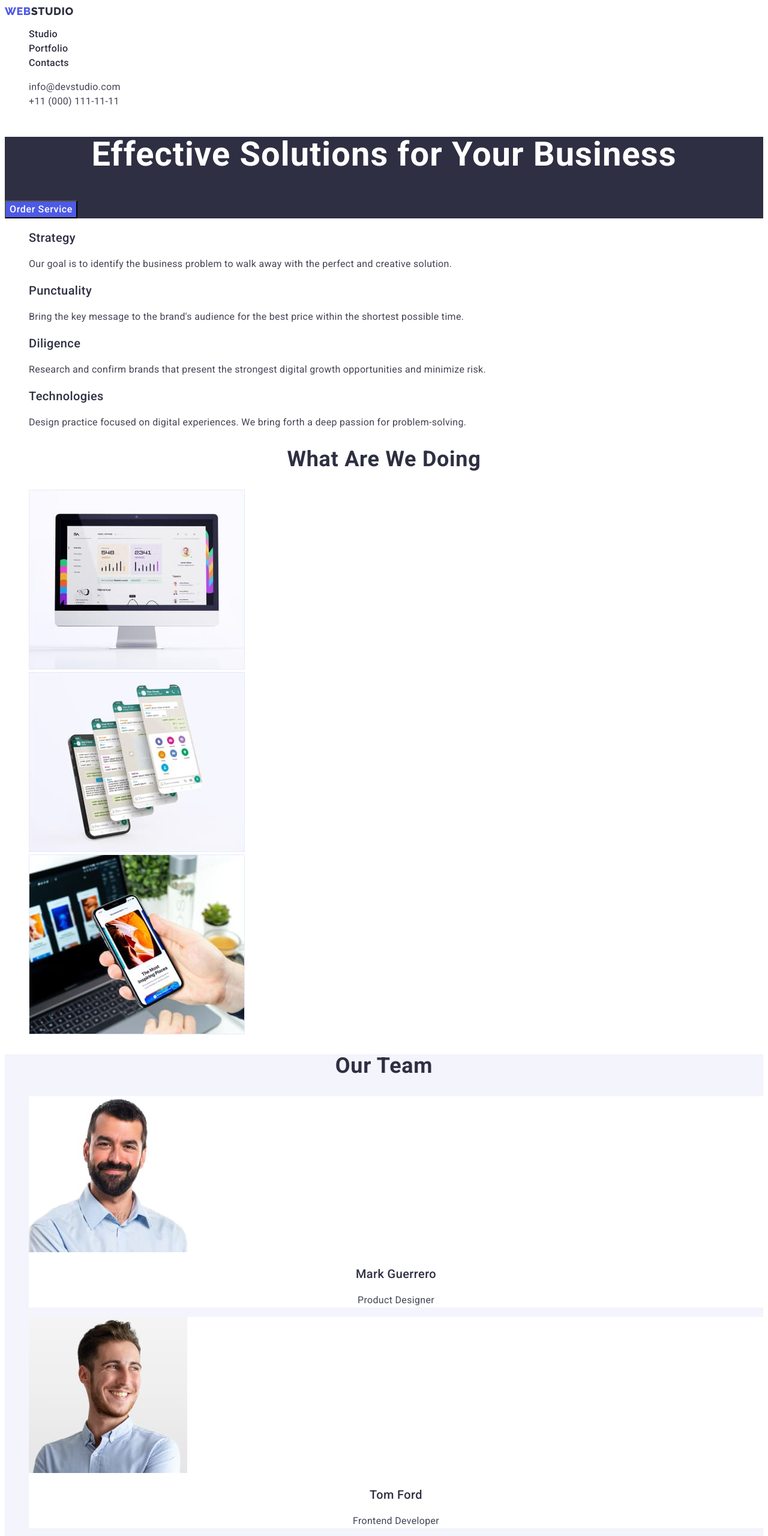
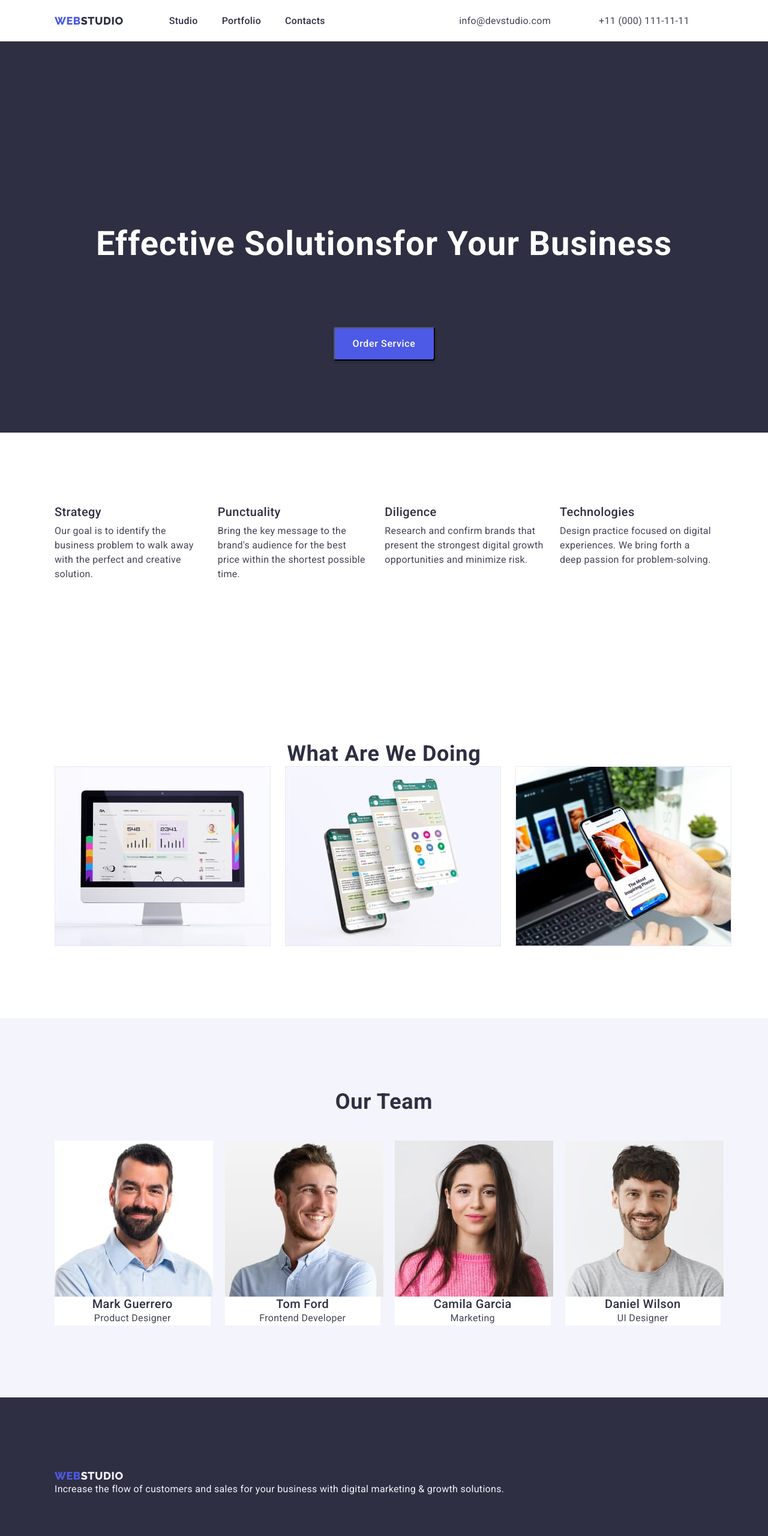
Before and after one commit to Nazar0105/goit-markup-hw-03, a plain HTML site: page index.html in a window 1280 px wide. Shown: the top 2560 px of the page at 60% size. Drawn offline with nearby package versions, Linux system fonts and the light colour scheme.

Commit message:
finish))

```diff
--- a/css/styles.css
+++ b/css/styles.css
@@ -8,7 +8,34 @@
   --background-color-body-btn: #f4f4fd;
   --row-title-color: #2e2f42;
   --row-text-color: #434455;
-  --head-ink-color:#2e2f42;
+  --head-ink-color: #2e2f42;
+}
+
+p,
+h1,
+h2,
+h3,
+h4,
+h5,
+h6 {
+  margin: 0;
+}
+
+ul {
+  margin: 0;
+  padding-left: 0;
+}
+
+button {
+  cursor: pointer;
+}
+
+address {
+  font-style: normal;
+}
+
+img {
+  display: block;
 }
 
 body {
@@ -21,11 +48,23 @@ body {
 }
 
 .link {
-  text-decoration:none;
+  text-decoration: none;
 }
 
 .list {
-  list-style:none;
+  list-style: none;
+}
+
+.container {
+  width: 1128px;
+  padding-left: 15px;
+  padding-right: 15px;
+  margin: 0 auto;
+}
+
+.section {
+  padding-top: 120px;
+  padding-bottom: 120px;
 }
 
 .head-logo {
@@ -36,6 +75,25 @@ body {
   letter-spacing: 0.03em;
   text-transform: uppercase;
   color: var(--logo-color-);
+  margin-right: 76px;
+  margin-bottom: 24px;
+  margin-top: 24px;
+}
+
+.head-list {
+  display: flex;
+  gap: 40px;
+}
+
+.head-navigation {
+  display: flex;
+  align-items: center;
+  margin-right: auto;
+}
+
+.head-conteiner {
+  display: flex;
+  align-items: center;
 }
 
 .studi {
@@ -61,6 +119,11 @@ body {
   color: #404bbf;
 }
 
+.heder-adres {
+  display: flex;
+  gap: 40px;
+}
+
 .contacts {
   font-style: normal;
 }
@@ -71,6 +134,7 @@ body {
   line-height: 1.5;
   letter-spacing: 0.02em;
   color: #434455;
+  margin-right: 40px;
 }
 
 .head-contact:hover {
@@ -80,7 +144,6 @@ body {
 .head-contact:focus {
   color: #404bbf;
 }
-
 
 .hero {
   background-color: #2e2f42;
@@ -92,8 +155,13 @@ body {
   text-align: center;
   letter-spacing: 0.02em;
   color: #ffffff;
+  margin-bottom: 60px;
+  padding-top: 188px;
+  padding-bottom: 48px;
 }
 .hero-btn {
+  min-width: 169px;
+  height: 56px;
   font-family: "Roboto", sans-serif;
   font-weight: 500;
   font-size: 16px;
@@ -103,6 +171,12 @@ body {
   color: #ffffff;
   cursor: pointer;
   background-color: #4d5ae5;
+  margin-bottom: 60px;
+  background: #4d5ae5;
+  box-shadow: 0px 4px 4px rgba(0, 0, 0, 0.15);
+  border-radius: 4px;
+  display: block;
+  margin: 0 auto;
 }
 .hero-btn:hover {
   background-color: #404bbf;
@@ -112,12 +186,18 @@ body {
   background-color: #404bbf;
 }
 
+.about-us-list {
+  display: flex;
+  gap: 24px;
+}
+
 .strategy-title {
   font-weight: 500;
   font-size: 20px;
   line-height: 1.2;
   letter-spacing: 0.02em;
   color: var(--about-us-title-color);
+  margin-bottom: 8px;
 }
 .strategy-text {
   font-weight: 400;
@@ -125,6 +205,7 @@ body {
   line-height: 1.5;
   letter-spacing: 0.02em;
   color: var(--about-us-text-color);
+  margin-bottom: 8px;
 }
 
 .work-title {
@@ -135,11 +216,23 @@ body {
   letter-spacing: 0.02em;
   text-transform: capitalize;
   color: #2e2f42;
+  margin-top: 20px;
+}
+
+.us-bisnez {
+  display: flex;
+  gap: 24px;
 }
 
 .our-team {
   background-color: #f4f4fd;
 }
+
+.teem-list {
+  display: flex;
+  gap: 24px;
+}
+
 .our-team-title {
   font-weight: 700;
   font-size: 36px;
@@ -148,9 +241,15 @@ body {
   letter-spacing: 0.02em;
   text-transform: capitalize;
   color: #2e2f42;
+  margin-bottom: 44px;
 }
 .worker {
   background-color: #ffffff;
+  width: calc((100% - 60px) / 4);
+}
+
+.worker li {
+  width: calc((100% - 90px) / 4);
 }
 
 .worker-title {
@@ -169,54 +268,7 @@ body {
   letter-spacing: 0.02em;
   color: #434455;
 }
-.worker-title {
-  font-weight: 500;
-  font-size: 20px;
-  line-height: 1.2;
-  text-align: center;
-  letter-spacing: 0.02em;
-  color: #2e2f42;
-}
-.worker-text {
-  font-weight: 400;
-  font-size: 16px;
-  line-height: 1.5;
-  text-align: center;
-  letter-spacing: 0.02em;
-  color: #434455;
-}
-.worker-title {
-  font-weight: 500;
-  font-size: 20px;
-  line-height: 1.2;
-  text-align: center;
-  letter-spacing: 0.02em;
-  color: #2e2f42;
-}
-.worker-text {
-  font-weight: 400;
-  font-size: 16px;
-  line-height: 1.5;
-  text-align: center;
-  letter-spacing: 0.02em;
-  color: #434455;
-}
-.worker-title {
-  font-weight: 500;
-  font-size: 20px;
-  line-height: 1.2;
-  text-align: center;
-  letter-spacing: 0.02em;
-  color: #2e2f42;
-}
-.worker-text {
-  font-weight: 400;
-  font-size: 16px;
-  line-height: 1.5;
-  text-align: center;
-  letter-spacing: 0.02em;
-  color: #434455;
-}
+
 .down {
   background-color: #2e2f42;
 }
@@ -229,17 +281,6 @@ body {
 }
 /* portfolio */
 .body-btn {
-  font-weight: 500;
-  font-size: 16px;
-  line-height: 1.5;
-  display: flex;
-  align-items: center;
-  text-align: center;
-  letter-spacing: 0.04em;
-  color: #ffffff;
-  cursor: pointer;
-}
-.body-btn {
   font-family: "Roboto", sans-serif;
   font-weight: 500;
   font-size: 16px;
@@ -248,6 +289,13 @@ body {
   color: var(--body-btn-color);
   background-color: var(--background-color-body-btn);
   cursor: pointer;
+  background: #f4f4fd;
+  box-shadow: 0px 3px 1px rgba(0, 0, 0, 0.1), 0px 2px 1px rgba(0, 0, 0, 0.08),
+    0px 2px 2px rgba(0, 0, 0, 0.12);
+  border-radius: 4px;
+  flex: none;
+  order: 0;
+  flex-grow: 0;
 }
 
 .body-btn:hover {
@@ -278,3 +326,21 @@ body {
   letter-spacing: 0.02em;
   color: var(--row-text-color);
 }
+.button-list {
+  display: flex;
+  flex-direction: row;
+  justify-content: center;
+  align-items: center;
+  padding: 12px 24px;
+  gap: 24px;
+}
+
+.galery-list {
+  display: flex;
+  flex-wrap: wrap;
+  gap: 48px 24px;
+}
+
+.galery-list li {
+  width: calc((100% - 60px) / 3);
+}
--- a/index.html
+++ b/index.html
@@ -11,11 +11,15 @@
     <link
         href="https://fonts.googleapis.com/css2?family=Raleway:wght@800&family=Roboto:wght@400;500;700;900&display=swap"
         rel="stylesheet">
+    <link rel="stylesheet" href="https://cdnjs.cloudflare.com/ajax/libs/modern-normalize/1.1.0/modern-normalize.min.css"
+        integrity="sha512-wpPYUAdjBVSE4KJnH1VR1HeZfpl1ub8YT/NKx4PuQ5NmX2tKuGu6U/JRp5y+Y8XG2tV+wKQpNHVUX03MfMFn9Q=="
+        crossorigin="anonymous" referrerpolicy="no-referrer" />
     <link rel="stylesheet" href="./css/styles.css">
 </head>
 
 <body>
     <header class="head">
+        <div class="container head-conteiner">
             <nav class="head-navigation">
                 <a href="./index.html" class="head-logo link">Web<span class="studi">Studio</span></a>
                 <ul class="head-list list">
@@ -25,29 +29,35 @@
                 </ul>
             </nav>
             <address class="contacts">
-            <ul class="list">
+                <ul class="heder-adres list">
                     <li><a class="head-contact link" href="mailto:info@devstudio.com"> info@devstudio.com</a></li>
                     <li><a class="head-contact link" href="tel:+110001111111">+11 (000) 111-11-11</a></li>
                 </ul>
             </address>
+        </div>
     </header>
     <main>
-        <section class="hero">
-            <h1 class="hero-title">Effective Solutions for Your Business</h1>
+        <section class="hero section">
+            <div class="container">
+                <h1 class="hero-title">Effective Solutionsfor Your Business</h1>
                 <button type="button" class="hero-btn">Order Service</button>
+            </div>
         </section>
-        <section class="about-us">
-            <h2 class="about-us" hidden>About</h2>
+        <section class="about-us section">
+            <div class="container">
+                <h2 class="about-us-title" hidden>About</h2>
                 <ul class="about-us-list list">
                     <li class="us-strategy">
                         <h3 class="strategy-title">Strategy</h3>
-                    <p class="strategy-text">Our goal is to identify the business problem to walk away with the perfect
+                        <p class="strategy-text">Our goal is to identify the business problem to walk away with the
+                            perfect
                             and creative solution.
                         </p>
                     </li>
                     <li class="us-punctuality">
                         <h3 class="strategy-title">Punctuality</h3>
-                    <p class="strategy-text">Bring the key message to the brand's audience for the best price within the
+                        <p class="strategy-text">Bring the key message to the brand's audience for the best price within
+                            the
                             shortest possible
                             time.
                         </p>
@@ -66,18 +76,22 @@
                             problem-solving.</p>
                     </li>
                 </ul>
+            </div>
         </section>
-        <section class="us-work">
+        <section class="us-work section">
+            <div class="container">
                 <h2 class="work-title">What are we doing</h2>
-            <ul class="list">
+                <ul class="us-bisnez list">
                     <li><img src="./images/img-1.jpg" alt="us work-1" width="360" height="300" /></li>
                     <li> <img src="./images/img-2.jpg" alt="us work-2" width="360" height="300" /></li>
                     <li><img src="./images/img-3.jpg" alt="us work-3" width="360" height="300" /></li>
                 </ul>
+            </div>
         </section>
-        <section class="our-team">
+        <section class="our-team section">
+            <div class="container">
                 <h2 class="our-team-title">Our Team</h2>
-            <ul class="list">
+                <ul class="teem-list list">
                     <li class="worker"> <img src="./images/Mark-Guerrero1.jpg" alt="Product" width="264" height="260" />
                         <h3 class="worker-title">Mark Guerrero</h3>
                         <p class="worker-text">Product Designer</p>
@@ -95,12 +109,16 @@
                         <p class="worker-text">UI Designer</p>
                     </li>
                 </ul>
+            </div>
         </section>
     </main>
-    <footer class="down">
+    <footer class="down section">
+        <div class="container">
             <a href="./index.html" class="head-logo link">Web<span class="studi-down">Studio</span></a>
-        <p class="down-text">Increase the flow of customers and sales for your business with digital marketing & growth
+            <p class="down-text">Increase the flow of customers and sales for your business with digital marketing &
+                growth
                 solutions.</p>
+        </div>
     </footer>
 </body>
 
```
Also changed, not shown: portfolio.html (+14 -6 lines). Lines whose indentation alone changed are shown as unchanged.
